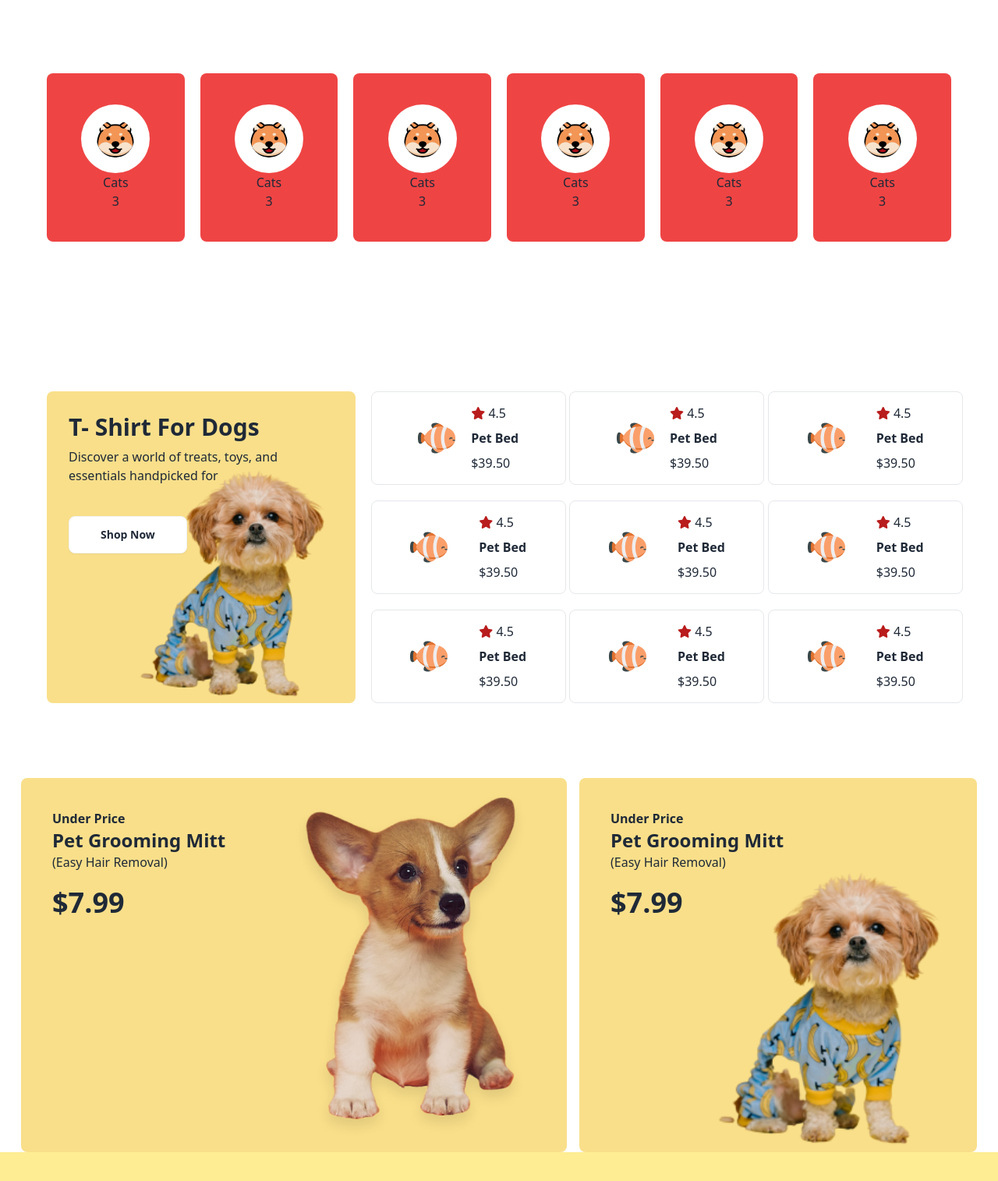
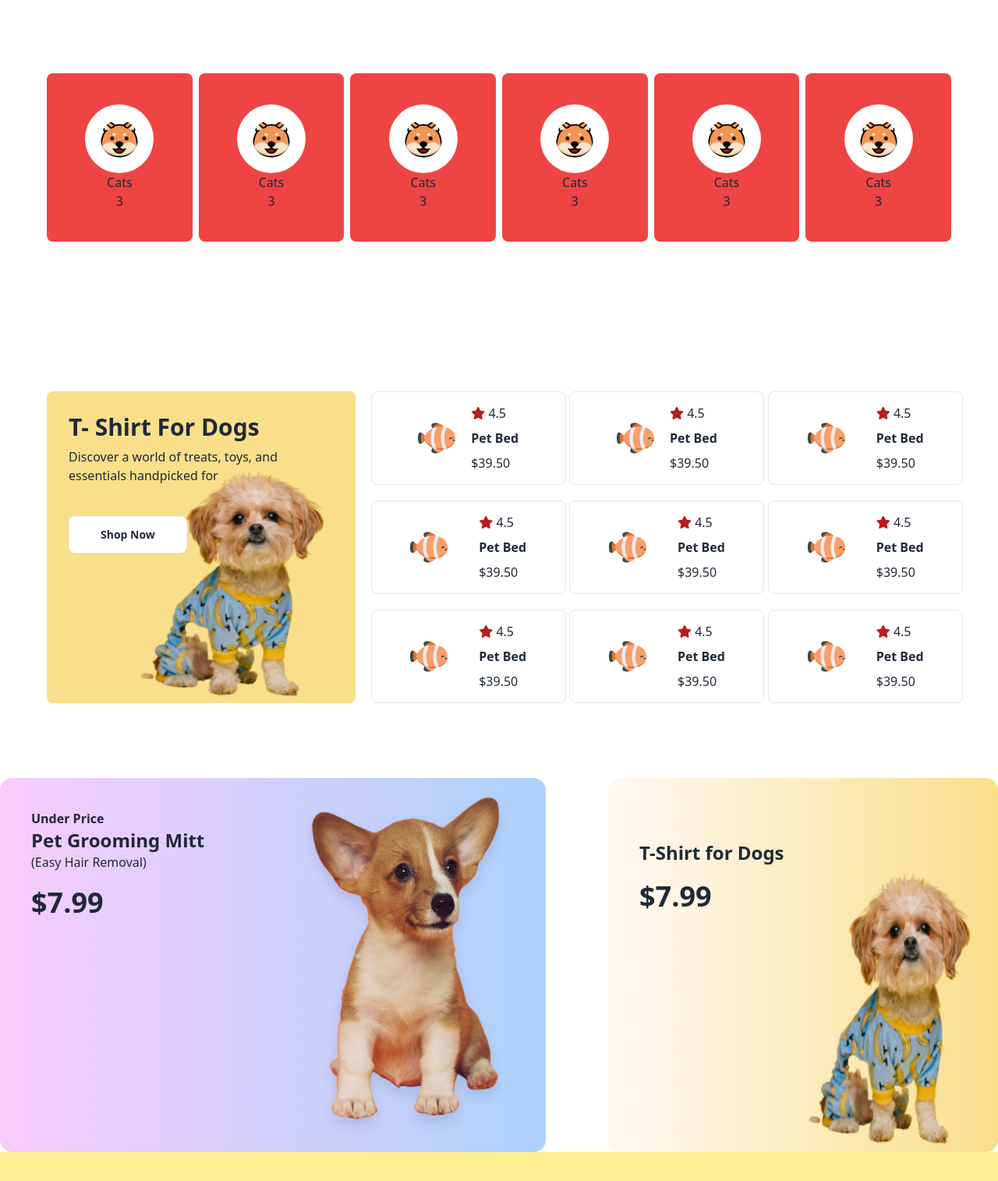
Before and after one commit to yeahieaKhan/assignment_3, a plain HTML site: page index.html in a window 1280 px wide. Shown: the part 750-2265 px from the top of the page at 78% size. Drawn offline with nearby package versions, Linux system fonts and the light colour scheme.

Commit message:
done 90%

```diff
--- a/index.html
+++ b/index.html
@@ -17,7 +17,7 @@
             <div class="navbar bg-base-100">
                 <div class="navbar-start">
                   <div class="dropdown">
-                    <div tabindex="0" role="button" class="btn btn-ghost lg:hidden">
+                    <div tabindex="0" role="button" class="btn btn-ghost lg:flex">
                       <svg
                         xmlns="http://www.w3.org/2000/svg"
                         class="h-5 w-5"
@@ -74,8 +74,8 @@
 
 
      <section class="py-24">
-      <div class="grid grid-cols-2 md:grid-cols-6 text-center mx-auto gap-5">
-        <div class="bg-red-500 rounded-lg py-10">
+      <div class="grid grid-cols-2 md:grid-cols-6 text-center gap-2">
+        <div class="bg-red-500 rounded-lg py-10 w-[90%] mx-auto md:w-full">
           <div>
             <img class="mx-auto bg-white p-5 rounded-full" src="c1-assets/cat-cartoon.png" alt="">
           </div>
@@ -84,7 +84,7 @@
             <p>3</p>
           </div>
         </div>
-        <div class="bg-red-500 rounded-lg py-10">
+        <div class="bg-red-500 rounded-lg py-10  w-[90%] mx-auto md:w-full">
           <div>
             <img  class="mx-auto bg-white p-5 rounded-full" src="c1-assets/cat-cartoon.png" alt="">
           </div>
@@ -93,7 +93,7 @@
             <p>3</p>
           </div>
         </div>
-        <div class="bg-red-500 rounded-lg py-10">
+        <div class="bg-red-500 rounded-lg py-10  w-[90%] mx-auto md:w-full">
           <div>
             <img  class="mx-auto bg-white p-5 rounded-full" src="c1-assets/cat-cartoon.png" alt="">
           </div>
@@ -102,7 +102,7 @@
             <p>3</p>
           </div>
         </div>
-        <div class="bg-red-500 rounded-lg py-10">
+        <div class="bg-red-500 rounded-lg py-10  w-[90%] mx-auto md:w-full">
           <div>
             <img  class="mx-auto bg-white p-5 rounded-full" src="c1-assets/cat-cartoon.png" alt="">
           </div>
@@ -111,7 +111,7 @@
             <p>3</p>
           </div>
         </div>
-        <div class="bg-red-500 rounded-lg py-10">
+        <div class="bg-red-500 rounded-lg py-10  w-[90%] mx-auto md:w-full">
           <div>
             <img  class="mx-auto bg-white p-5 rounded-full" src="c1-assets/cat-cartoon.png" alt="">
           </div>
@@ -120,7 +120,7 @@
             <p>3</p>
           </div>
         </div>
-        <div class="bg-red-500 rounded-lg py-10">
+        <div class="bg-red-500 rounded-lg py-10 w-[90%] mx-auto md:w-full">
           <div>
             <img  class="mx-auto bg-white p-5 rounded-full" src="c1-assets/cat-cartoon.png" alt="">
           </div>
@@ -134,7 +134,7 @@
      <section>
            <!--tending pets-->
      <div class="md:flex md:flex-cols-2 py-24 gap-5 ">
-      <div class="bg-[url('c1-assets/cute-pet-small.png')] bg-[#F9DF8A] h-[400px] w-[420px]  rounded-lg z-20  mx-auto md:mx-0  bg-contain bg-right-bottom bg-no-repeat">
+      <div class="bg-[url('c1-assets/cute-pet-small.png')] bg-[#F9DF8A] h-[400px] w-[90%] md:w-[420px]  rounded-lg z-20  mx-auto md:mx-0  bg-contain bg-right-bottom bg-no-repeat">
         <div class="z-10 h-52 p-7">
           <h2 class="text-3xl font-bold mb-2"> T- Shirt For Dogs</h2>
           <p>Discover a world of treats, toys, and <br>
@@ -237,21 +237,25 @@
      </div>
      </section>
       <!--sections Everyday low Price-->
-      <section class="md:flex gap-4 justify-center">
-        <div class="bg-[#F9DF8A] bg-[url('c1-assets/cute-dog-mid.png')] bg-contain bg-right-bottom bg-no-repeat rounded-lg z-20 mx-auto md:mx-0">
-            <div class="h-[700px] md:h-[480px] md:w-[700px]">
+      <section class="md:flex gap-20 justify-center">
+        <div class="overlay bg-gradient-to-r from-[#F8CCFB] to-[#ACD2FD] rounded-2xl z-10 md:flex">
+          <div class=" md:h-[480px] md:w-[700px]">
             <p class="font-bold pt-10 ml-10 hidden md:flex">Under Price</p>
             <h2 class="font-bold text-2xl pt-10 md:pt-0 ml-10">Pet Grooming Mitt</h2>
             <h4 class="hidden md:flex ml-10">(Easy Hair Removal)</h4>
             <h3 class="ml-10 mt-5 text-4xl font-bold">$7.99</h3>
           </div>
+          <div class=" md:h-full  md:w-full flex justify-end">
+          <img src="c1-assets/cute-dog-mid.png" alt="">
           </div>
-        <div class="bg-[#F9DF8A] bg-[url('c1-assets/cute-pet-small.png')] bg-contain bg-right-bottom bg-no-repeat rounded-lg z-20 mx-auto md:mx-0">
-            <div class="h-[700px] md:h-[480px] md:w-[510px]">
-                <p class="font-bold pt-10 ml-10 hidden md:flex">Under Price</p>
-                <h2 class="font-bold text-2xl pt-10 md:pt-0 ml-10">Pet Grooming Mitt</h2>
-                <h4 class="hidden md:flex ml-10">(Easy Hair Removal)</h4>
+        </div>
+        <div class="overlay mt-10 md:mt-0 bg-gradient-to-r from-[#FFF9F4] to-[#F9DF8A] rounded-2xl z-10 md:flex">
+          <div class=" md:h-[480px] md:w-[500px]">
+            <h2 class="font-bold text-2xl pt-10 md:pt-20 ml-10">T-Shirt for Dogs</h2>
             <h3 class="ml-10 mt-5 text-4xl font-bold">$7.99</h3>
+          </div>
+          <div class=" md:h-full  md:w-full flex justify-end">
+          <img src="/c1-assets/cute-pet-small.png" alt="">
           </div>
         </div>
     </section>
```
Also changed, not shown: 1 other file. Lines whose indentation alone changed are shown as unchanged.
